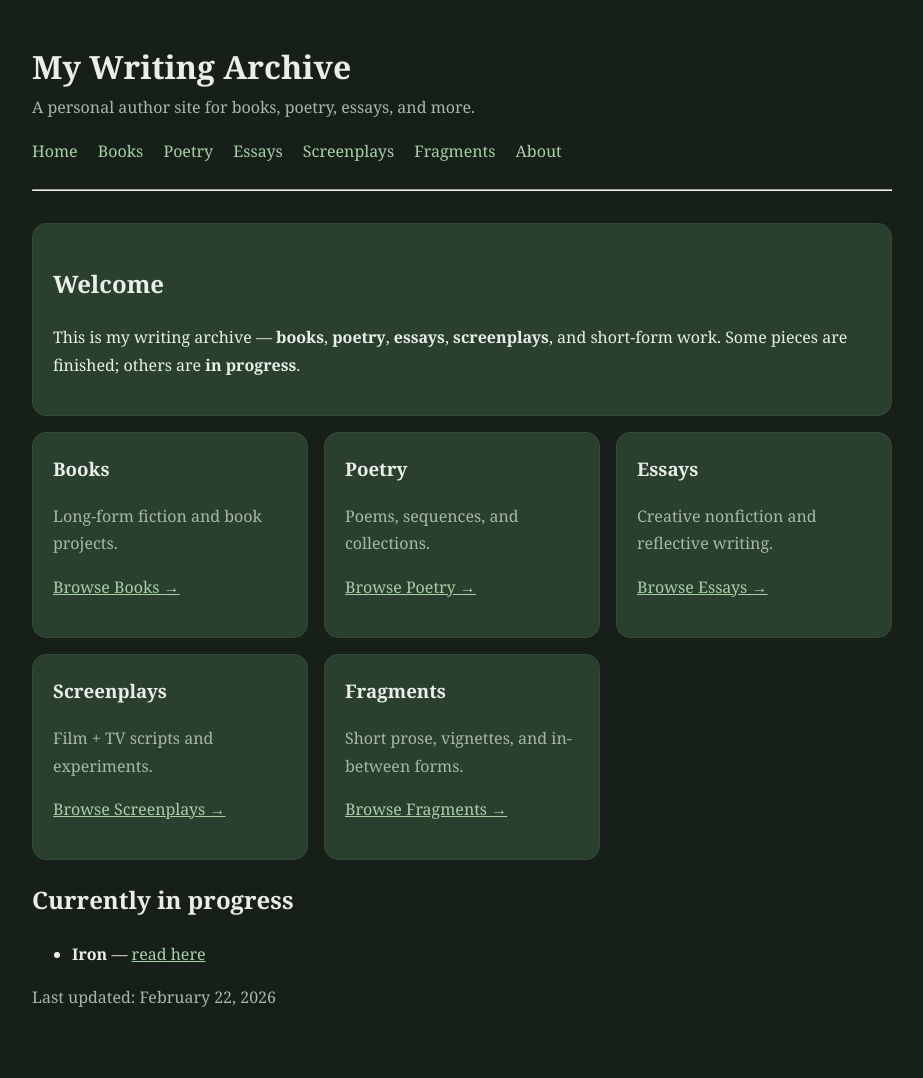
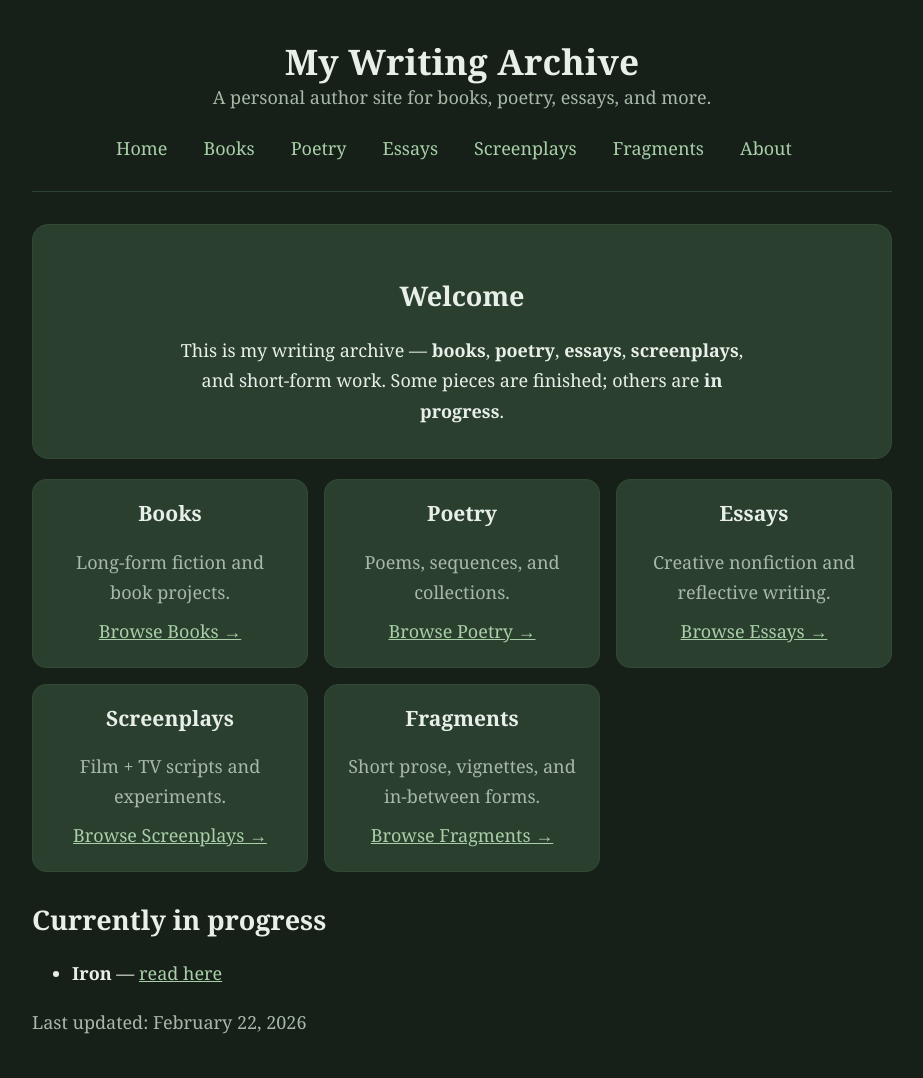
Before and after one commit to dwestbroek101/collections, a Jekyll site: the page built from index.html, in a window 1280 px wide. Shown: the whole page, without its empty margins (178-1101 px from the left). Built offline with Jekyll 4.4.1, drawn with Linux system fonts in a browser that asks for light colours; before the commit the page ends 1051 px from its top, so only the background shows below that.

Commit message:
Update style.css

```diff
--- a/assets/style.css
+++ b/assets/style.css
@@ -96,3 +96,63 @@ header{
   padding: 0.15rem 0.5rem;
   border-radius: 999px;
 }
+
+
+/* --- layout helpers --- */
+.container { max-width: 860px; margin: 0 auto; padding: 0 1.25rem; }
+.center { text-align: center; }
+
+/* --- header symmetry --- */
+header { text-align: center; }
+.site-title { font-size: 2.2rem; letter-spacing: 0.2px; }
+.site-nav { display: flex; justify-content: center; flex-wrap: wrap; gap: 0.75rem 1.25rem; }
+.site-nav a { padding: 0.25rem 0; }
+
+/* --- typography polish --- */
+body { font-family: Georgia, "Times New Roman", serif; font-size: 18px; }
+h1, h2, h3 { line-height: 1.2; }
+h2 { margin-top: 2rem; }
+
+/* --- hero: feels like an author statement --- */
+.hero {
+  text-align: center;
+  padding: 2rem;
+  border-radius: 16px;
+}
+.hero p { margin: 0.75rem auto 0; max-width: 56ch; }
+
+/* --- buttons/CTAs --- */
+.cta-row { display: flex; justify-content: center; gap: 0.75rem; flex-wrap: wrap; margin-top: 1.25rem; }
+.button {
+  display: inline-block;
+  padding: 0.55rem 0.9rem;
+  border-radius: 999px;
+  border: 1px solid var(--border);
+  background: transparent;
+  color: var(--link);
+  text-decoration: none;
+}
+.button.primary {
+  background: var(--link);
+  color: var(--bg);
+  border-color: var(--link);
+}
+
+/* --- grid symmetry --- */
+.grid { margin-top: 1.25rem; }
+.card { text-align: center; }
+.card p { max-width: 40ch; margin: 0.5rem auto 0; }
+
+/* --- footer --- */
+footer { margin: 2.5rem 0 1.5rem; text-align: center; color: var(--muted); }
+hr { border: none; border-top: 1px solid var(--border); margin: 1.25rem 0; opacity: 0.8; }
+
+/* --- keep reading pages “book mode” --- */
+.reading-page{
+  background: #fff;
+  color: #111;
+  padding: 2rem;
+  border-radius: 12px;
+  border: 1px solid rgba(0,0,0,0.08);
+}
+.reading-page a { color: #1a4aa3; } /* optional: standard readable blue in book mode */
```
